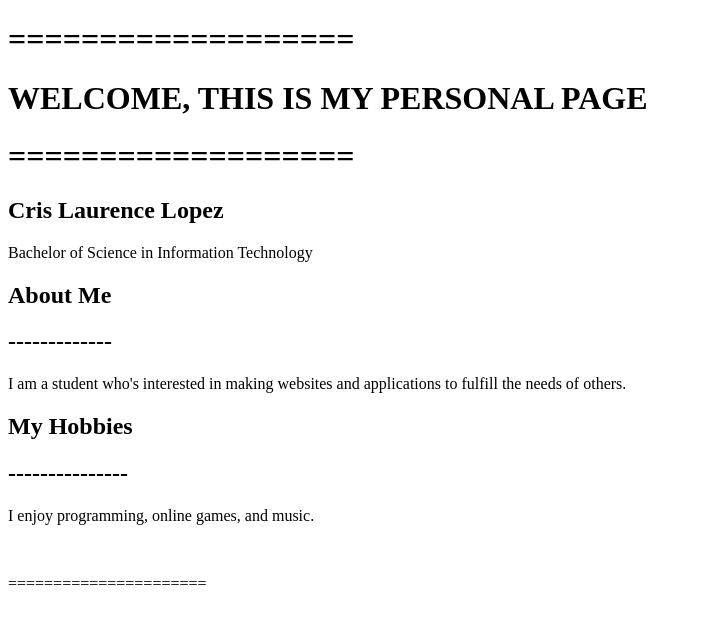
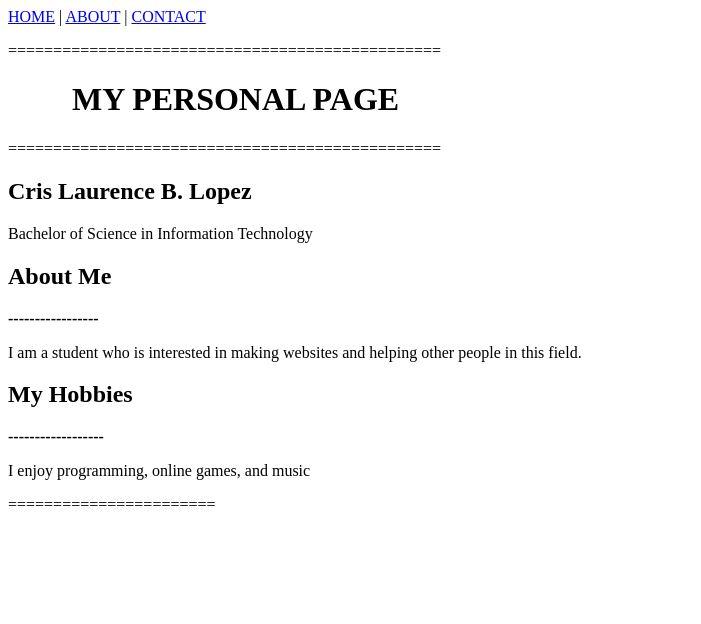
Before and after one commit to crislaurence1228-png/WebTech, a plain HTML site: page index.html in a window 1280 px wide. Shown: the whole page, without its empty margins (0-701 px from the left). Drawn offline with Linux system fonts and the light colour scheme.

Commit message:
"Added into file"

```diff
--- a/index.html
+++ b/index.html
@@ -1,25 +1,32 @@
 <!DOCTYPE html>
-<html>
+<html lang="en">
 <head>
-<title>My Personal Page</title>
+    <meta charset="UTF-8">
+    <meta name="viewport" content="width=device-width, initial-scale=1.0">
+    <title>My Personal Page</title>
+
+
 </head>
+ <nav>
+        <a href="index.html">HOME</a> |
+        <a href="about.html">ABOUT</a> |
+        <a href="contact.html">CONTACT</a>
+    </nav>
+<p>================================================</p>
+<h1>&emsp;&emsp;MY PERSONAL PAGE</h1>
+<p>================================================</p>
+<body>
+    <h2>Cris Laurence B. Lopez</h2>
+    <p>Bachelor of Science in Information Technology</p>
 
-<body>
-<h1>===================</h1>
-<h1>WELCOME, THIS IS MY PERSONAL PAGE</h1>
-<h1>===================</h1>
-<h2>Cris Laurence Lopez</h2>
-<p>Bachelor of Science in Information Technology</p>
+    <h2>About Me</h2>
+    <b>-----------------</b>
+    <p>I am a student who is interested in making websites and helping other people in this field.</p>
 
-<h2>About Me</h2>
-<h2>-------------</h2>
-<p>I am a student who's interested in making websites and applications to fulfill the needs of others.</p>
-
-<h2>My Hobbies</h2>
-<h2>---------------</h2>
-<p>I enjoy programming, online games, and music.</p>
-<br>
-<p>======================</p>
+    <h2>My Hobbies</h2>
+    <b>------------------</b>
+    <p>I enjoy programming, online games, and music</p>
+    <p>=======================</p>
 
 
 </body>
```
Also changed, not shown: about.html (+16 -0 lines), contact.html (+16 -0 lines), links.html (added, +20 -0 lines), lists.html (+3 -3 lines).
